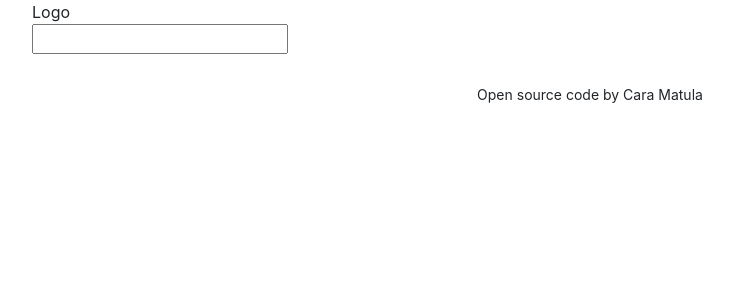
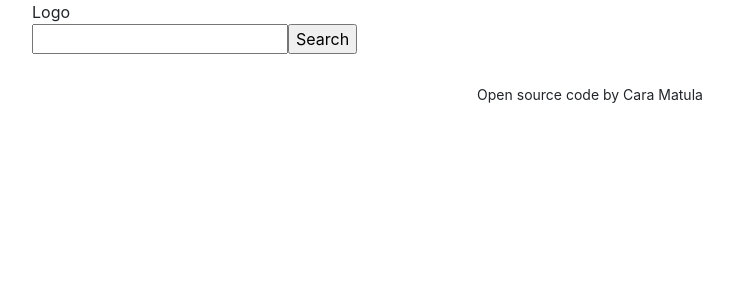
Before and after one commit to cmatula/dictionary-app, a React (Create React App) app: page / in a window 1280 px wide. Shown: the top 300 px of the page, without its empty margins (50-783 px from the left). Built offline with nearby package versions, Linux system fonts and the light colour scheme.

Commit message:
Added dictionary api integration

```diff
--- a/package.json
+++ b/package.json
@@ -6,6 +6,7 @@
     "@testing-library/jest-dom": "^5.16.4",
     "@testing-library/react": "^13.3.0",
     "@testing-library/user-event": "^13.5.0",
+    "axios": "^0.27.2",
     "react": "^18.2.0",
     "react-dom": "^18.2.0",
     "react-scripts": "5.0.1",
--- a/src/Dictionary.js
+++ b/src/Dictionary.js
@@ -1,12 +1,21 @@
 import React, { useState } from "react";
+import axios from "axios";
 import "./Dictionary.css";
 
 export default function Dictionary(params) {
   let [keyword, setKeyword] = useState("");
 
+  function handleResponse(response) {
+    console.log(response.data[0]);
+  }
+
   function search(event) {
     event.preventDefault();
     alert(`Searching for ${keyword}`);
+
+    // documentation: https://dictionaryapi.dev/
+    let apiUrl = `https://api.dictionaryapi.dev/api/v2/entries/en/${keyword}`;
+    axios.get(apiUrl).then(handleResponse);
   }
 
   function handleKeywordChange(event) {
@@ -17,6 +26,7 @@ export default function Dictionary(params) {
     <div className="Dictionary">
       <form onSubmit={search}>
         <input type="search" onChange={handleKeywordChange} />
+        <input type="submit" value="Search" />
       </form>
     </div>
   );
```
Also changed, not shown: 1 other file (tests, documents, lock files or other folders).
